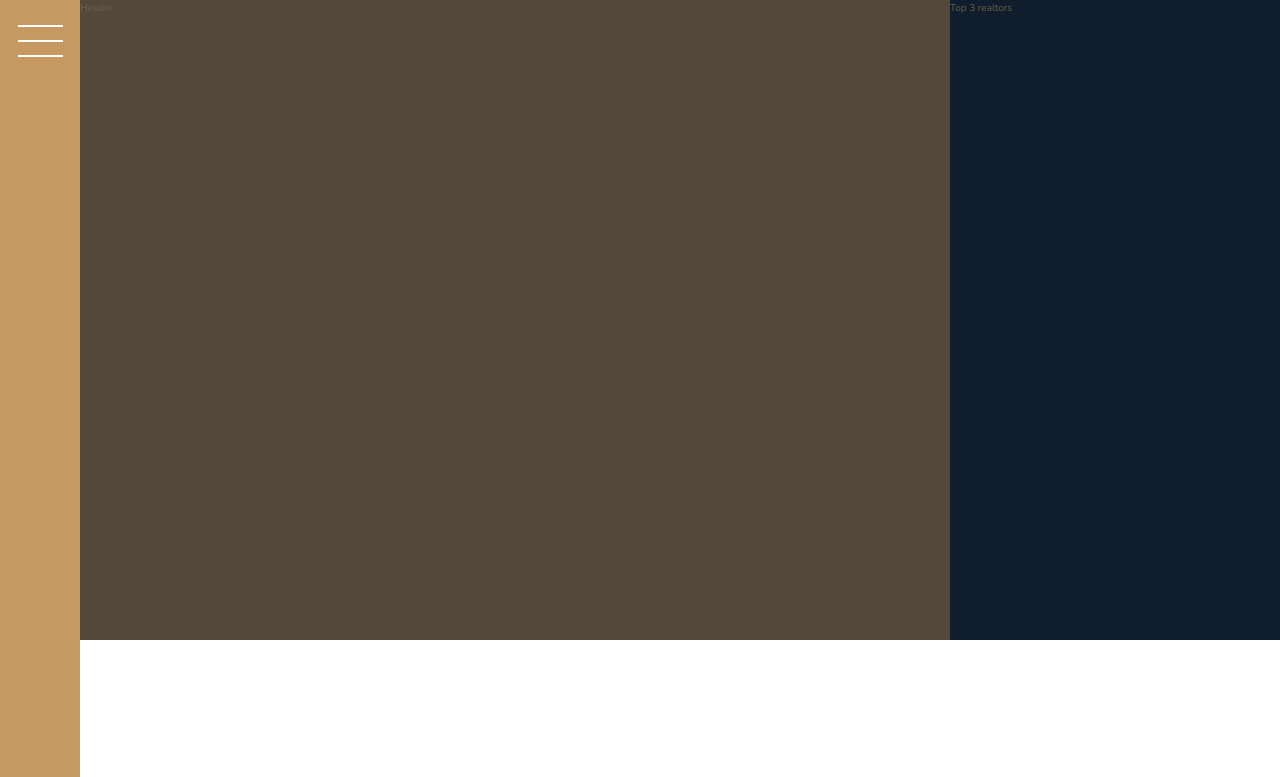
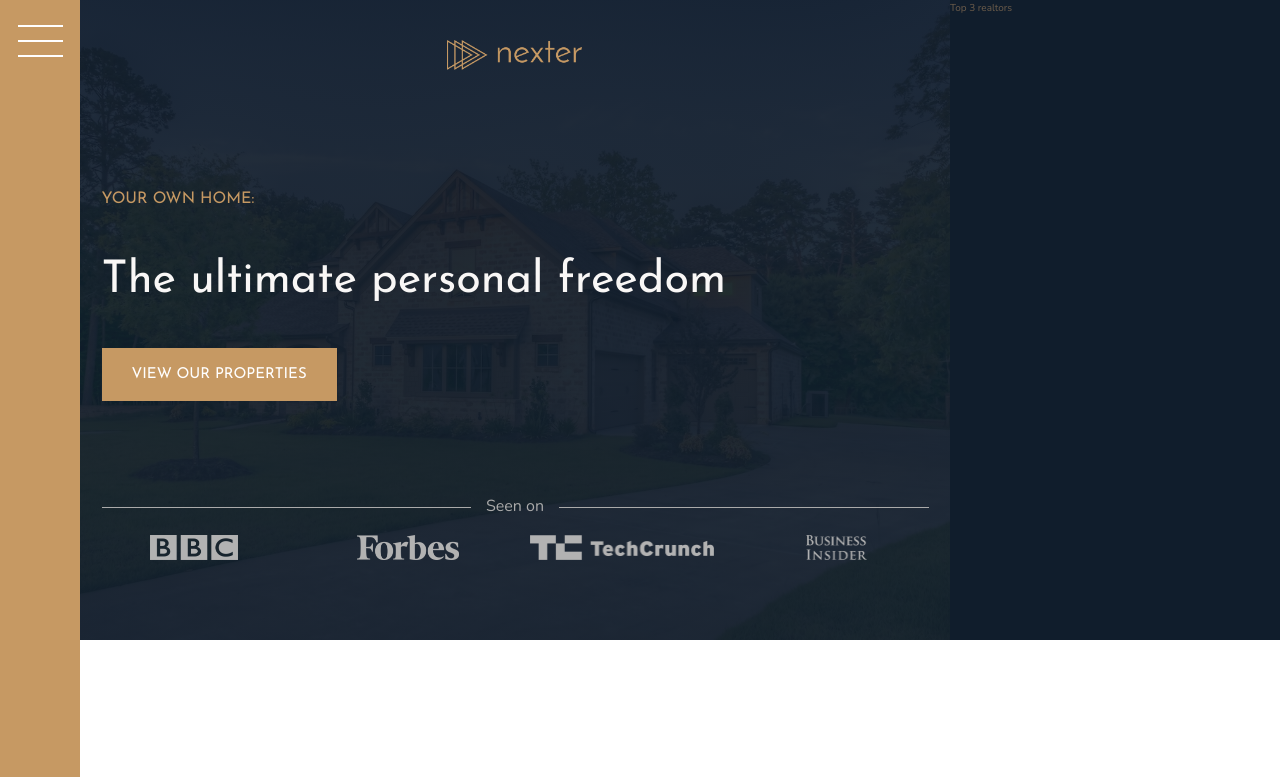
Before and after one commit to michalsamulak/css_grid, a website: page src/pages/index.html in a window 1280 px wide. Shown: the top 777 px of the page. Drawn offline with nearby package versions, Linux system fonts and the light colour scheme; files that its build step writes are made by us from their sources; files whose address does not match are found by name.

Commit message:
styling header section

```diff
--- a/src/pages/index.html
+++ b/src/pages/index.html
@@ -30,7 +30,17 @@
     </div>
 
     <header class="header">
-       Header
+        <img src="/img/logo.png" alt="Nexter logo" class="header__logo">
+            <h3 class="heading-3">Your own home:</h3>
+            <h1 class="heading-1">The ultimate personal freedom</h1>
+            <button class="btn header__btn">View our properties</button>
+            <div class="header__seenon-text">Seen on</div>
+            <div class="header__seenon-logos">
+                <img src="/img/logo-bbc.png" alt="Seen on logo 1">
+                <img src="/img/logo-forbes.png" alt="Seen on logo 2">
+                <img src="/img/logo-techcrunch.png" alt="Seen on logo 3">
+                <img src="/img/logo-bi.png" alt="Seen on logo 4">
+            </div>
     </header>
 
     <div class="realtors">
--- a/src/scss/_header.scss
+++ b/src/scss/_header.scss
@@ -1,4 +1,120 @@
 .header {
     background-color: $color-grey-dark-1;
     grid-column: full-start / col-end 6;
+    background-image: linear-gradient(rgba($color-secondary, .93), rgba($color-secondary, .93)), url(/img/hero.jpeg);
+    background-size: cover;
+    background-position: center;
+    padding: 8rem;
+    padding-top: 4rem;
+
+    display: grid;
+    grid-template-rows: 1fr min-content minmax(6rem, min-content) 1fr;
+    grid-template-columns: max-content;
+    justify-content: center;
+    grid-row-gap: 1.5rem;
+
+    &__logo {
+        height: 3rem;
+        justify-self: center;
+    }
+
+    &__seenon-text {
+        display: grid;
+        grid-template-columns: 1fr max-content 1fr;
+        grid-column-gap: 1.5rem;
+        align-items: center;
+
+        font-size: 1.6rem;
+        color: $color-grey-light-2;
+
+        &::before,
+        &::after {
+            content: "";
+            height: 1px;
+            display: block;
+            background-color: currentColor;
+        }
+
+
+    }
+
+    &__seenon-logos {
+        display: grid;
+        grid-template-columns: repeat(4, 1fr);
+        grid-column-gap: 3rem;
+        justify-items: center;
+
+        img {
+            height: 2.5rem;
+            filter: brightness(70%);
+        }
+    }
+
+    &__btn {
+        justify-self: start;
+        align-self: start;
+    }
+
 }
+/*
+
+.header {
+    background-color: $color-grey-dark-1;
+    grid-column: full-start / col-end 6;
+    background-image: linear-gradient(rgba($color-secondary, .93), rgba($color-secondary, .93)), url(/img/hero.jpeg);
+    background-size: cover;
+    background-position: center;
+    padding: 8rem;
+    padding-top: 4rem;
+
+    display: grid;
+    grid-template-rows: 1fr min-content minmax(6rem, min-content) 1fr;
+    grid-template-columns: minmax(min-content, max-content);
+    grid-row-gap: 1.5rem;
+    justify-content: center;
+
+
+
+    &__logo {
+        height: 3rem;
+        justify-self: center;
+    }
+
+    &__btn {
+        align-self: start;
+        justify-self: start;
+    }
+
+    &__seenon-text {
+        display: grid;
+        grid-template-columns: 1fr max-content 1fr;
+        grid-column-gap: 1.5rem;
+        align-items: center;
+
+        font-size: 1.6rem;
+        color: $color-grey-light-2;
+
+        &::before,
+        &::after {
+            content: "";
+            height: 1px;
+            display: block;
+            background-color: currentColor;
+        }
+    }
+
+    &__seenon-logos {
+        display: grid;
+        grid-template-columns: repeat(4, 1fr);
+        grid-column-gap: 3rem;
+        justify-items: center;
+        align-items: center;
+
+        img {
+            max-height: 2.5rem;
+            max-width: 100%;
+            filter: brightness(70%);
+        }
+    }
+}
+*/
--- a/src/scss/_typography.scss
+++ b/src/scss/_typography.scss
@@ -5,6 +5,10 @@
 
 .heading-1 {
     @extend %heading;
+    font-size: 4.5rem;
+    color: $color-grey-light-1;
+    line-height: 1;
+
 }
 
 .heading-2 {
```
